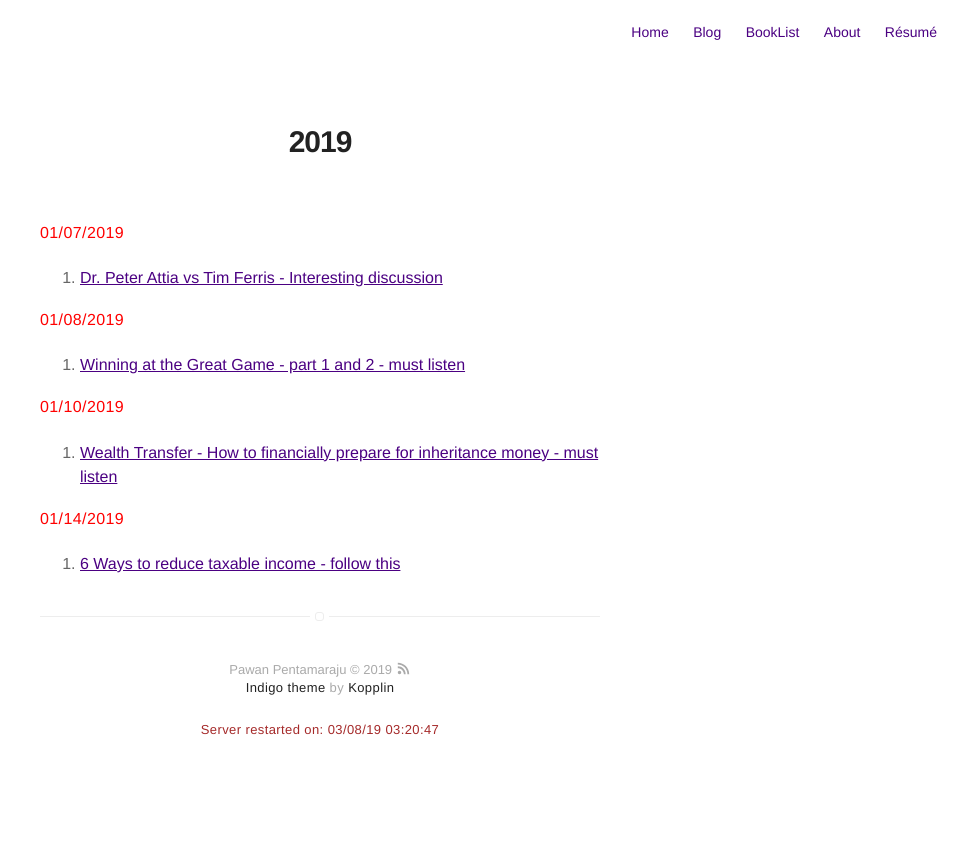
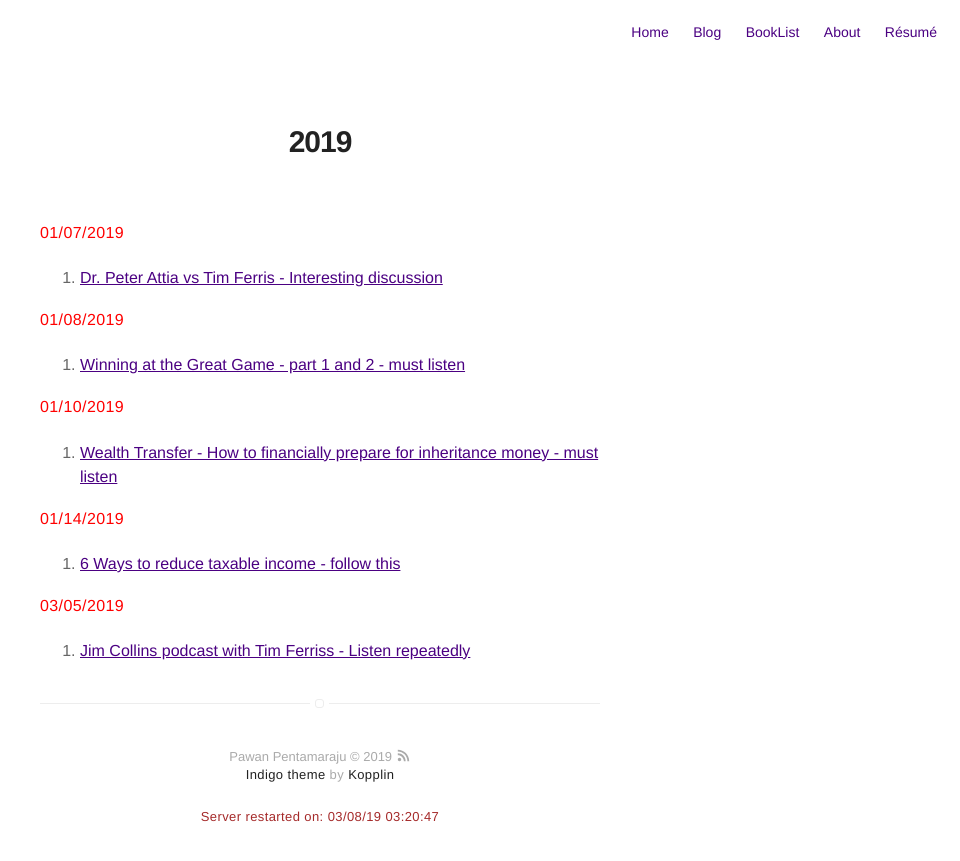
Before and after one commit to pawanpe/pawanpe.github.io, a Jekyll site: the page built from booklist/2019/articlesandvideos.markdown, in a window 1280 px wide. Shown: the top 861 px of the page, without its empty margins (320-1280 px from the left). Built offline with Jekyll 4.4.1, drawn with Linux system fonts in a browser that asks for light colours.

Commit message:
update for 3/5/2019

```diff
--- a/booklist/2019/articlesandvideos.markdown
+++ b/booklist/2019/articlesandvideos.markdown
@@ -20,3 +20,7 @@ layout: page
 <b style="color: red">01/14/2019</b>
 
 1. [6 Ways to reduce taxable income - follow this](https://www.biggerpockets.com/renewsblog/biggerpockets-money-podcast-54-6-ways-reduce-taxable-income-eric-brotman/)
+
+<b style="color: red">03/05/2019</b>
+
+1. [Jim Collins podcast with Tim Ferriss - Listen repeatedly](https://tim.blog/2019/02/18/jim-collins/)
```
